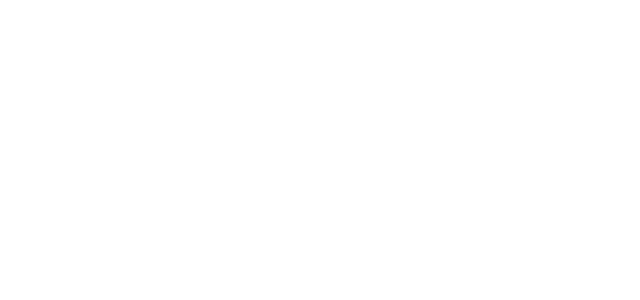
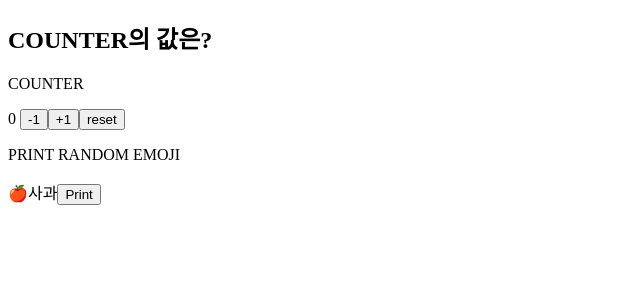
Before and after one commit to yejz0715/react-study, a React (Create React App) app in the folder react-study/: page /props in a window 1280 px wide. Before the commit this address had no page. Shown: the top 300 px of the page, without its empty margins (0-640 px from the left). Built offline with nearby package versions, Linux system fonts and the light colour scheme.

Commit message:
PropsPage 생성

```diff
--- a/react-study/src/AppRouter.js
+++ b/react-study/src/AppRouter.js
@@ -6,6 +6,7 @@
 import Hooks from "./Pages/hooks";
 import Main from "./Pages/main";
 import PageList from "./Pages/PageList";
+import PropsPage from "./Pages/props";
 const AppRouter = () => {
   return (
     //구조 Router(부모컴포넌트)-Routes-Route(path,element)
@@ -15,6 +16,7 @@
         {/*path:상대경로 지정 element속성:컴포넌트 */}
         <Route path="/study" element={<Main />} />
         <Route path="/hooks" element={<Hooks />} />
+        <Route path="/props" element={<PropsPage />} />
       </Routes>
     </Router>
   );
--- a/react-study/src/Component/Counter.jsx
+++ b/react-study/src/Component/Counter.jsx
@@ -27,7 +27,7 @@
   return (
     <div>
       <p>COUNTER</p>
-      <label>{num}</label>
+      <label>{num} </label>
       <button onClick={handleMinus}>-1</button>
       <button onClick={handlePlus}>+1</button>
       <button onClick={handleReset}>reset</button>
--- a/react-study/src/Pages/main.jsx
+++ b/react-study/src/Pages/main.jsx
@@ -6,11 +6,14 @@
 import ScoreManipulation from "../Component/ScoreManipulation";
 import SlotMachine from "../Component/SlotMachine";
 import UserList from "../Component/UserList";
+import { Link } from "react-router-dom";
 const Main = () => {
   return (
     <div>
       <h1>ReactStudyPage</h1>
-
+      <Link to="/props">
+        <h2>PropsPage</h2>
+      </Link>
       <Counter />
       <br />
       <ColorRange />
--- /dev/null
+++ b/react-study/src/Pages/props.jsx
@@ -0,0 +1,11 @@
+import React from "react";
+import Counter from "../Component/Counter";
+const PropsPage = (props) => {
+  return (
+    <>
+      <h2>COUNTER의 값은? {props.num} </h2>
+      <Counter />
+    </>
+  );
+};
+export default PropsPage;
```
